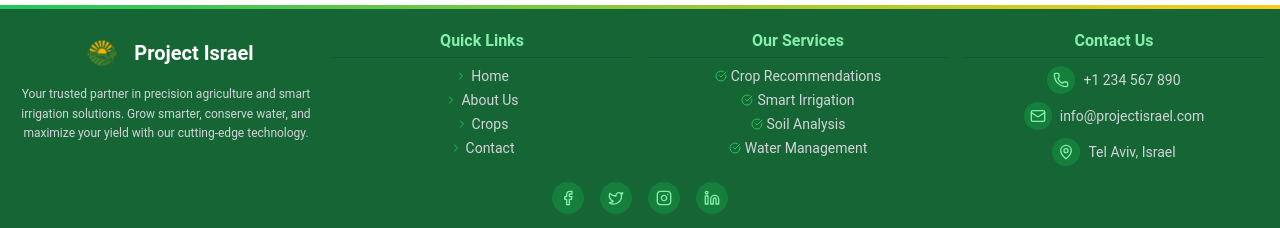
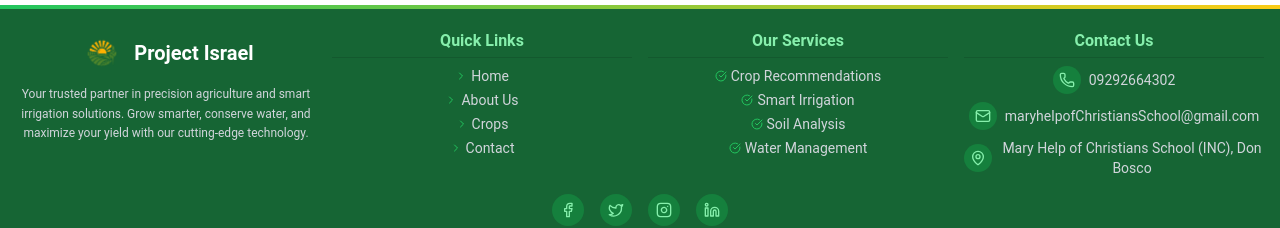
Before and after one commit to alagasiloraine/Project-Israel-Capstone, a Vue app in the folder frontend/: page / in a window 1280 px wide. Shown: the part 2640-2868 px from the top of the page. Built offline with nearby package versions, Linux system fonts and the light colour scheme; no server answers.

Commit message:
inital commit

```diff
--- a/frontend/src/views/layout/Footer.vue
+++ b/frontend/src/views/layout/Footer.vue
@@ -72,7 +72,7 @@
         </a>
       </div>
 
-      <!-- Newsletter with responsive width -->
+      <!-- Newsletter with responsive width
       <div class="max-w-md mx-auto mb-4 px-4 sm:px-0">
         <h5 class="text-white text-center text-sm font-semibold mb-2">Stay Updated with Our Newsletter</h5>
         <form @submit.prevent class="flex">
@@ -88,7 +88,7 @@
             Subscribe
           </button>
         </form>
-      </div>
+      </div> -->
 
       <!-- Copyright -->
       <div class="border-t border-green-700 pt-4">
@@ -114,9 +114,9 @@ import {
 } from 'lucide-vue-next'
 
 const contactInfo = {
-  '+1 234 567 890': PhoneIcon,
-  'info@projectisrael.com': MailIcon,
-  'Tel Aviv, Israel': MapPinIcon
+  '09292664302': PhoneIcon,
+  'maryhelpofChristiansSchool@gmail.com': MailIcon,
+  'Mary Help of Christians School (INC), Don Bosco': MapPinIcon
 }
 
 const socialIcons = [FacebookIcon, TwitterIcon, InstagramIcon, LinkedinIcon]
```
Also changed, not shown: frontend/src/views/layout/Sidebar.vue (line endings or trailing spaces), 1 other file (tests, documents, lock files or other folders).
